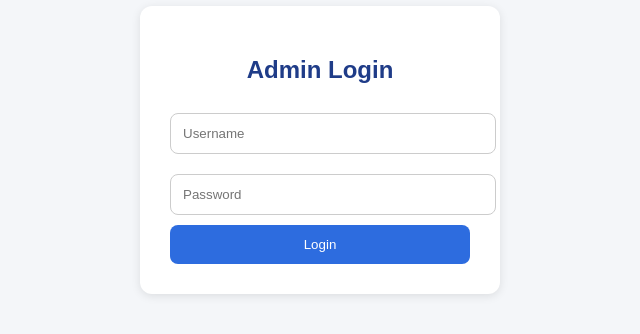
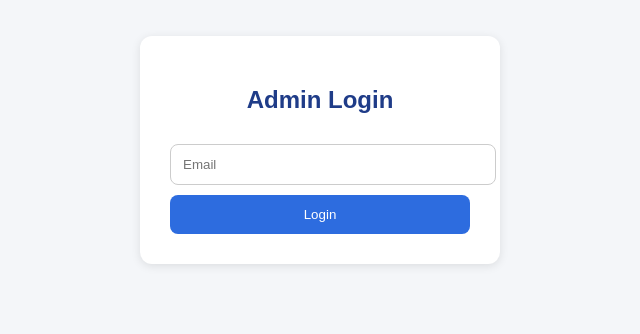
Before and after one commit to ethiocanada-visa/CANADA-VISA-APPLICATION, a plain HTML site: page login.html in a window 1280 px wide. Shown: the part 250-584 px from the top of the page, without its empty margins (320-960 px from the left). Drawn offline with Linux system fonts and the light colour scheme.

Commit message:
Update login.html

```diff
--- a/login.html
+++ b/login.html
@@ -64,8 +64,7 @@ button:hover{
 <div class="box">
     <h2>Admin Login</h2>
 
-    <input type="text" id="user" placeholder="Username">
-    <input type="password" id="pass" placeholder="Password">
+    <input type="email" id="user" placeholder="Email">
 
     <button onclick="login()">Login</button>
 
```
